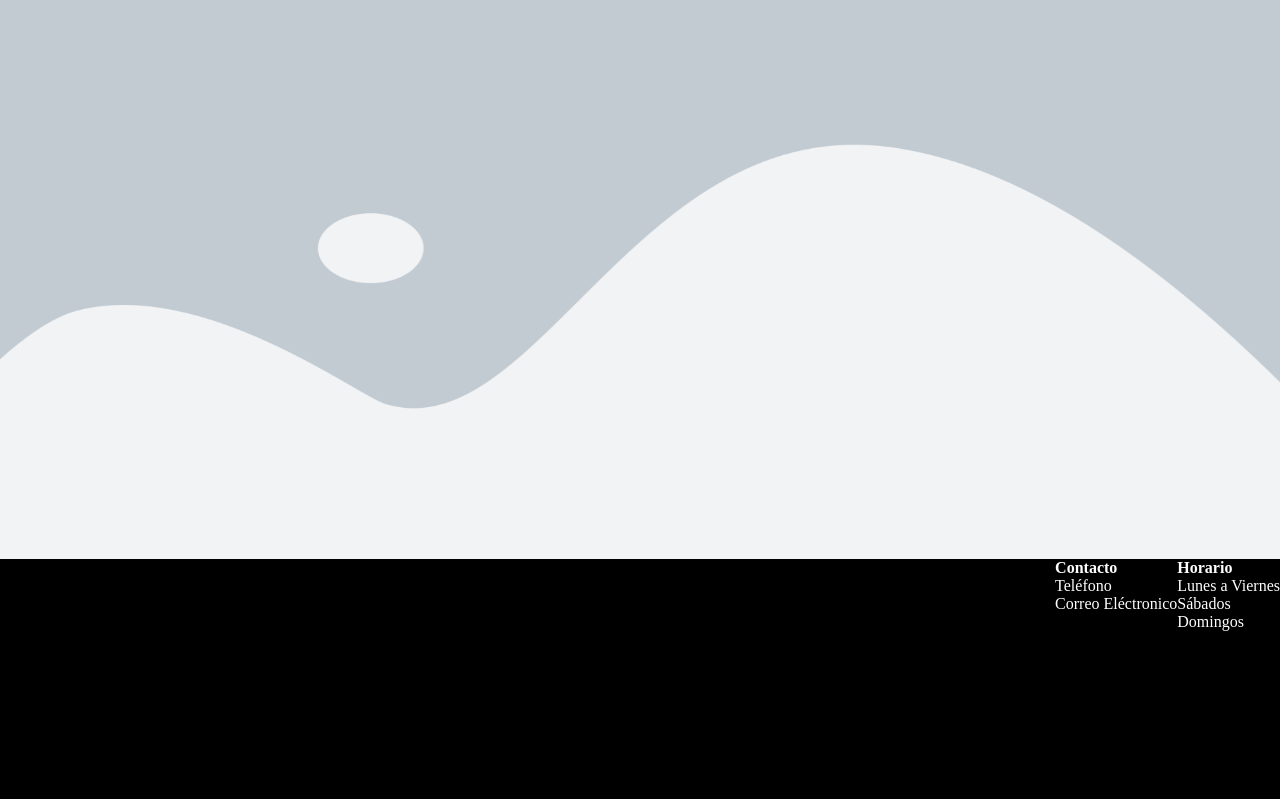
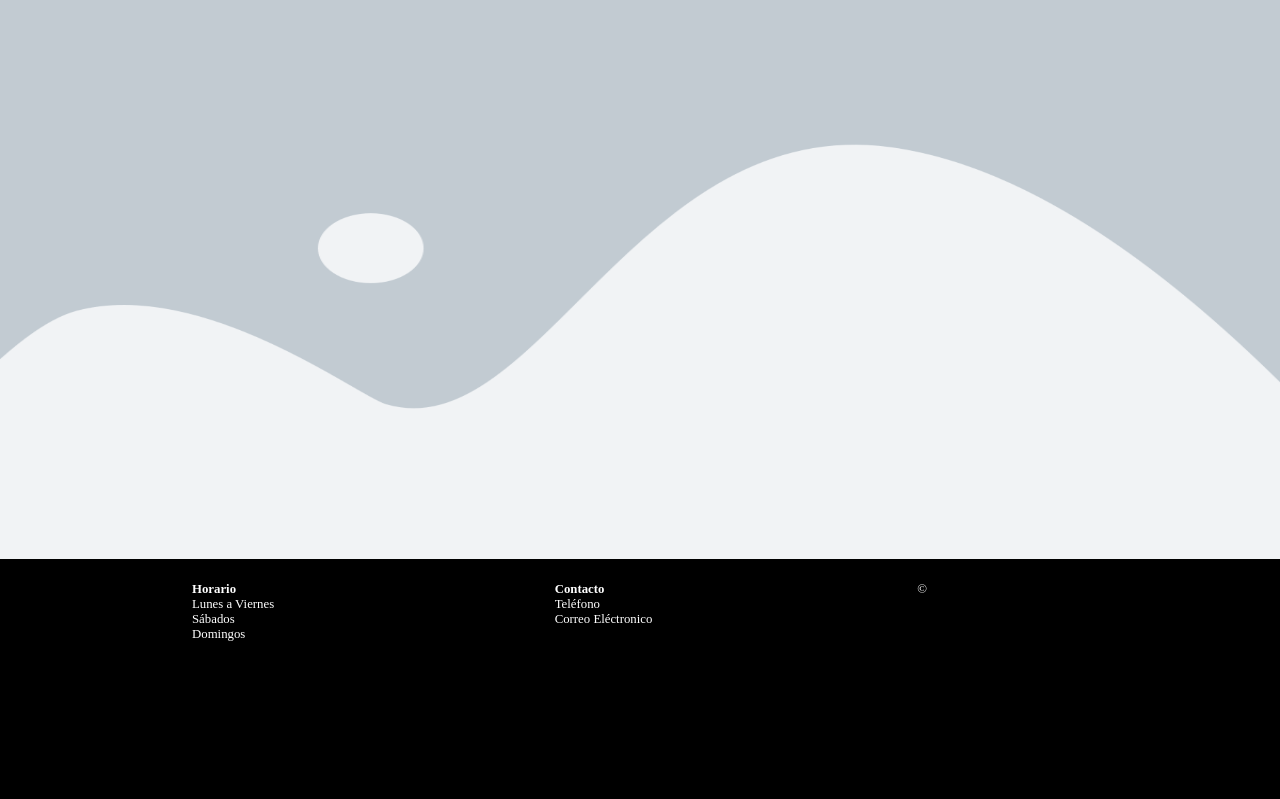
Before and after one commit to Victoria-Sampalo/DisenioSterlasParadise, a PHP site: page /mainBase.html in a window 1280 px wide. Shown: the part 113-912 px from the top of the page. Run offline with PHP 8.4, Linux system fonts and the light colour scheme.

Commit message:
Plantilla Home v.2 -- Versión con pie completo

```diff
--- a/Main_Base/css/mainBase.css
+++ b/Main_Base/css/mainBase.css
@@ -48,6 +48,7 @@ position: relative;
   font-weight: 600;
 
 }
+/* Aquí están los principales valores del menú que es usado en la cabecera */
 #menu > li{
   float: left;
   text-align:center;
@@ -94,9 +95,16 @@ height: 70% ;
   color: white;
 }
 
+
+/* Estos valores controlan los divs del pie y su contenido */
+
 .pie > div{
 
-float: right;
+float: left;
+width: calc(40%/3);
+padding-left: 15%;
+padding-top: 1.8%;
+font-size: 1vw;
 }
 
 .pie > div > ul{
--- a/Main_Base/mainBase.html
+++ b/Main_Base/mainBase.html
@@ -46,6 +46,10 @@
         </ul>
     </div>
 
+    <div>
+        &copy;
+    </div>
+
 </div>
 </body>
 
```
